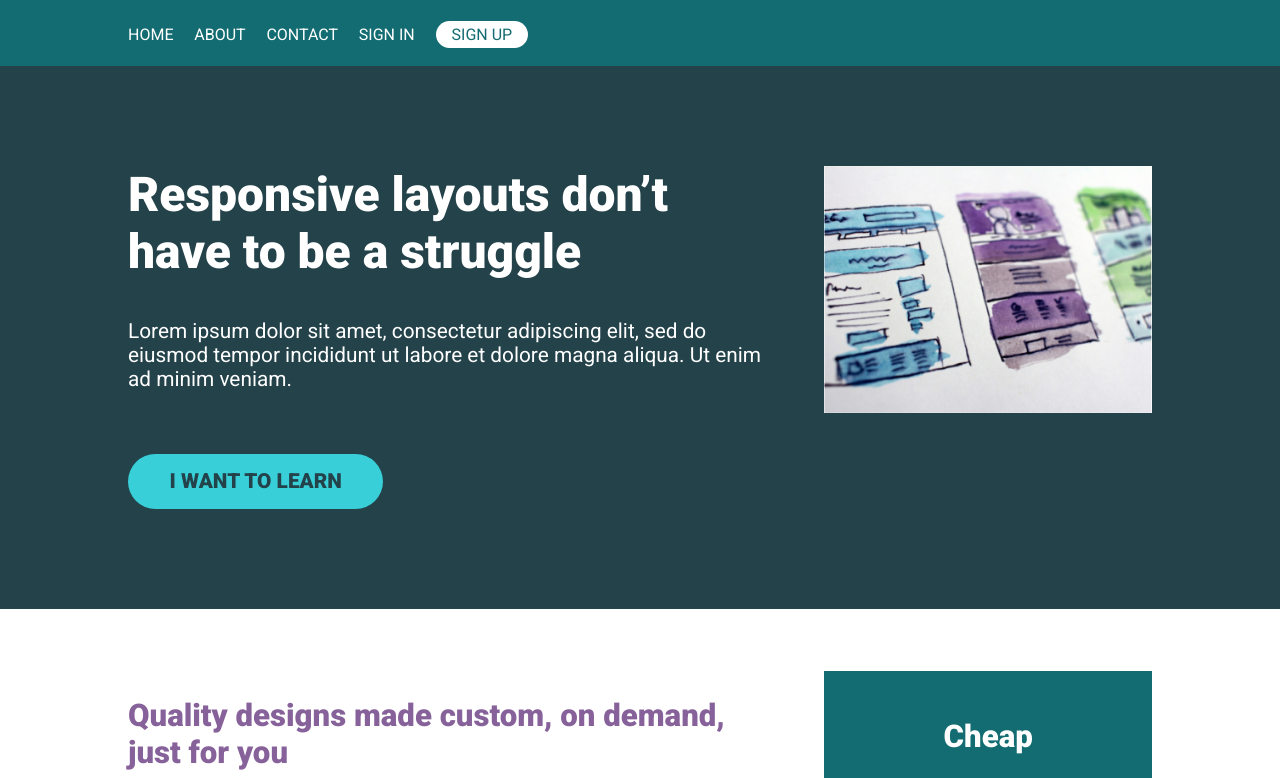
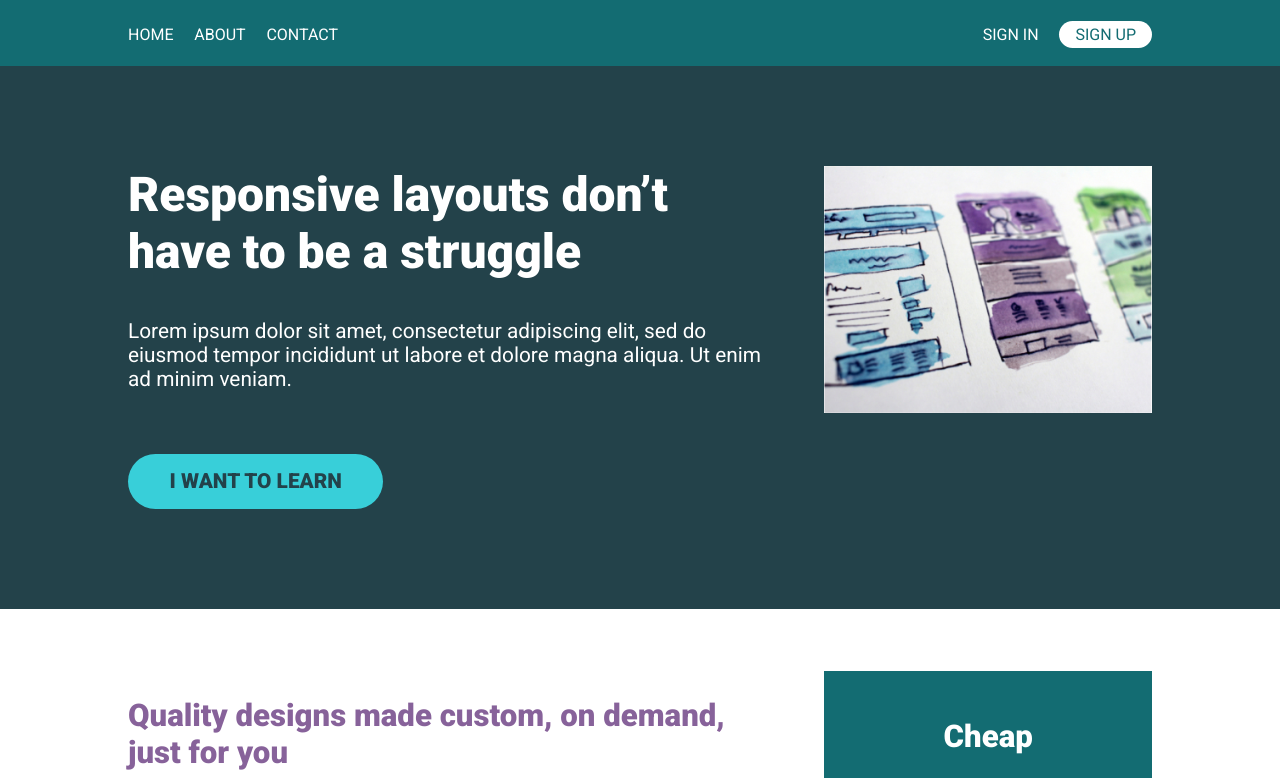
Before and after one commit to abizmo/conquering-responsive-layouts, a plain HTML site: page day11-using-flexbox-for-a-navigation/index.html in a window 1280 px wide. Shown: the top 778 px of the page. Drawn offline with Linux system fonts and the light colour scheme.

Commit message:
feat(day12): split the nav bar

```diff
--- a/day11-using-flexbox-for-a-navigation/index.html
+++ b/day11-using-flexbox-for-a-navigation/index.html
@@ -17,6 +17,8 @@
           <li class="nav__item"><a href="#" class="nav__link">Home</a></li>
           <li class="nav__item"><a href="#" class="nav__link">About</a></li>
           <li class="nav__item"><a href="#" class="nav__link">Contact</a></li>
+        </ul>
+        <ul class="nav__list">
           <li class="nav__item"><a href="#" class="nav__link">Sign In</a></li>
           <li class="nav__item">
             <a href="#" class="nav__link nav__link--button">Sign up</a>
--- a/day11-using-flexbox-for-a-navigation/style.css
+++ b/day11-using-flexbox-for-a-navigation/style.css
@@ -74,6 +74,11 @@ header {
   padding: 1em 0;
 }
 
+.nav {
+  display: flex;
+  justify-content: space-between;
+}
+
 .nav__list {
   margin: 0;
   padding: 0;
```
